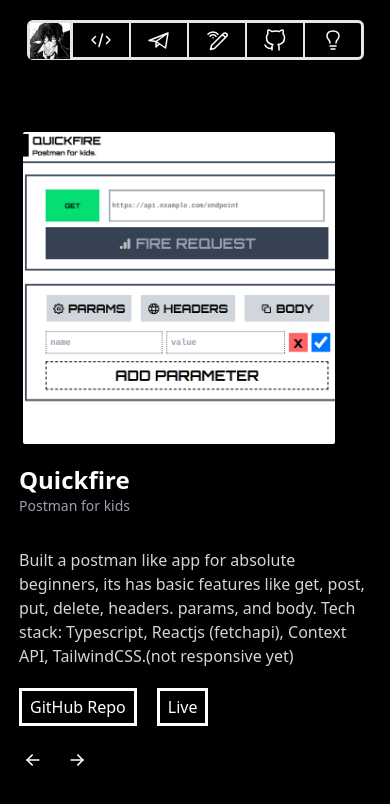
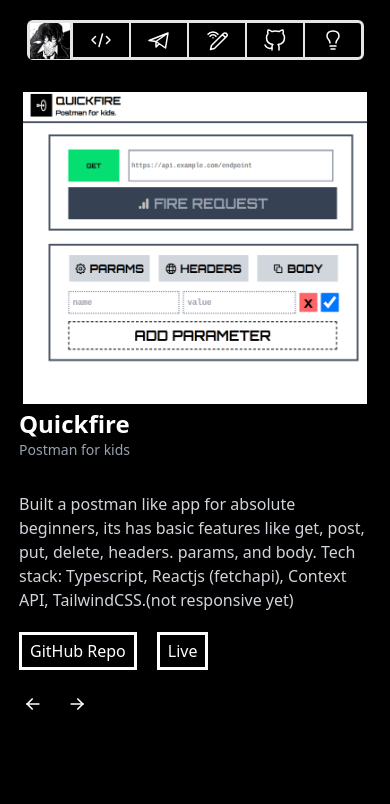
Before and after one commit to hanzaladotjs/hnxla, a React (Vite) app: page /projects in a window 390 px wide. Shown: the top 804 px of the page. Built offline with nearby package versions, Linux system fonts and the light colour scheme; a web font is replaced by a local one.

Commit message:
blog add

```diff
--- a/src/components/Blogs.tsx
+++ b/src/components/Blogs.tsx
@@ -11,6 +11,9 @@
               <div className="text-blue-500 text-2xl hover:font-semibold">
                - <a href="https://hanzalaa.medium.com/capitalism-its-principles-c38959bce184" className="underline" > Captilism and it's principles </a>
             </div>
+             <div className="text-blue-500 text-2xl hover:font-semibold">
+               - <a href="https://medium.com/@hanzaladotjs/rendering-types-and-popular-tech-stacks-in-modern-day-web-development-99c77b7cbbc2" className="underline" > Modern day rendering  </a>
+            </div>
 
         </div>
     )
--- a/src/components/ui/animated-testimonials.tsx
+++ b/src/components/ui/animated-testimonials.tsx
@@ -40,11 +40,11 @@
   }, [autoplay]);
 
   return (
-    <div className="mx-auto max-w-sm px-4 py-10 font-sans antialiased md:max-w-4xl md:px-8">
+    <div className="mx-auto max-w-sm px-4 md:py-10 font-sans antialiased md:max-w-4xl md:px-8">
       <div className="relative grid grid-cols-1 md:gap-20 md:grid-cols-2">
         {/* Left Image Section */}
         <div>
-          <div className="relative h-80 md:w-full w-80">
+          <div className="relative h-80 md:w-full ">
             <AnimatePresence mode="wait">
               <motion.div
                 key={testimonials[active].src}
@@ -52,16 +52,16 @@
                 animate={{ opacity: 1, scale: 1, y: 0 }}
                 exit={{ opacity: 0, scale: 0.9, y: -30 }}
                 transition={{ duration: 0.4, ease: "easeInOut" }}
-                className="absolute inset-0"
+                className="absolute inset-0 "
               >
                 <img
                   loading="lazy"
                   src={testimonials[active].src}
                   alt={testimonials[active].name}
-                  width={500}
-                  height={500}
-                  draggable={false}
-                  className="h-full w-full p-1 rounded-md object-cover object-center"
+                  width={300}
+                  height={300}
+                  draggable={true}
+                  className="h-full w-full p-1  object-center "
                 />
               </motion.div>
             </AnimatePresence>
@@ -69,7 +69,7 @@
         </div>
 
         {/* Right Text Section */}
-        <div className="flex flex-col justify-between py-4 space-y-5">
+        <div className="flex flex-col justify-between md:py-4 space-y-5">
           <AnimatePresence mode="wait">
             <motion.div
               key={active}
```
